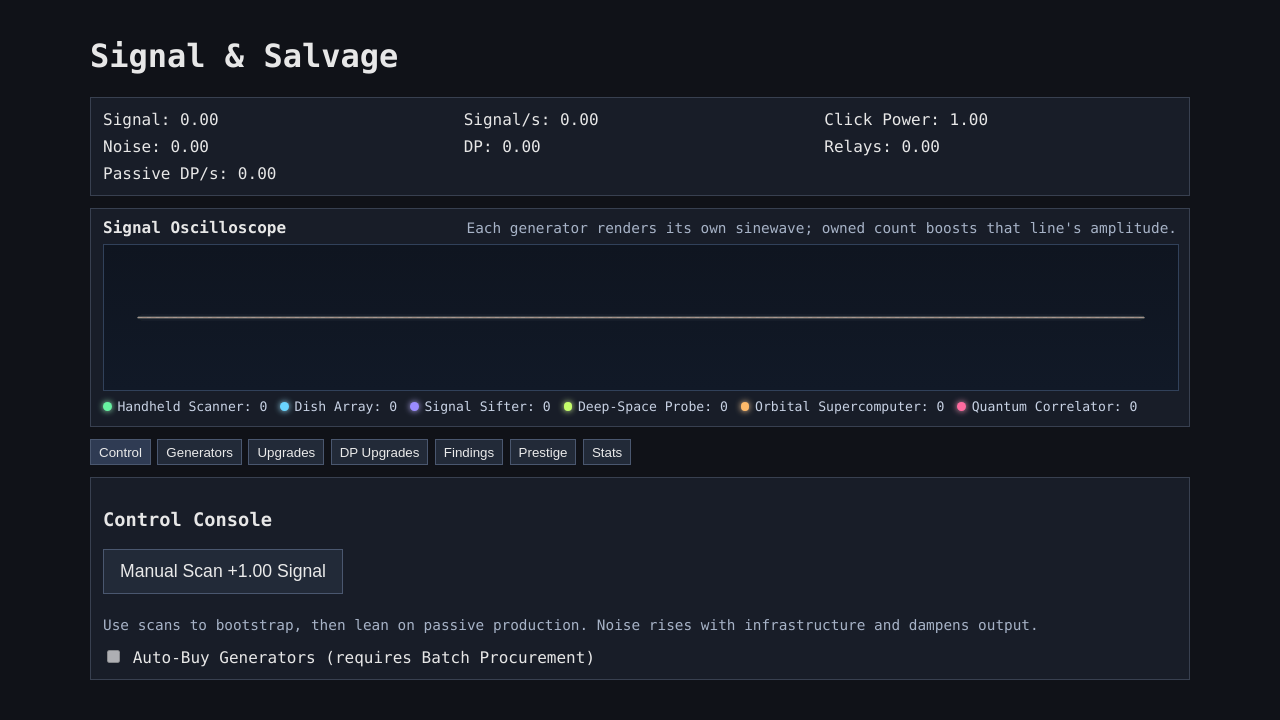
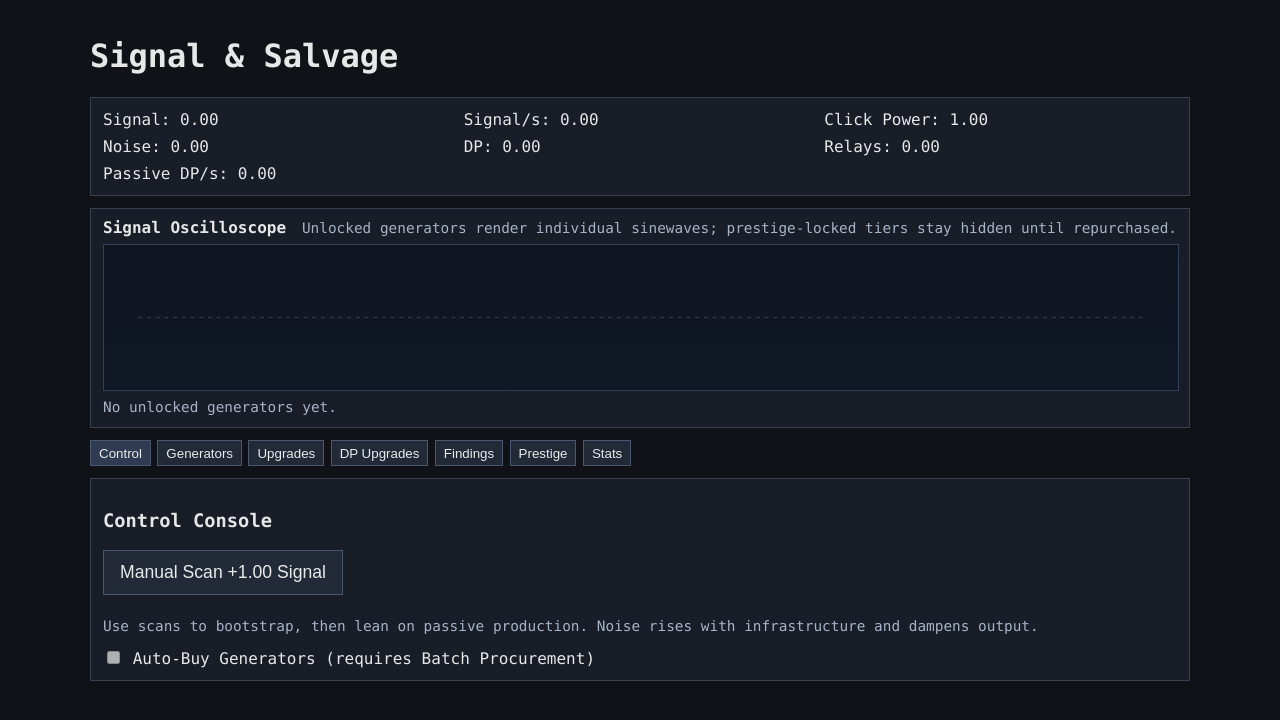
Before and after one commit to jjlyon/web-incremental, a React (Vite) app: page / in a window 1280 px wide. Shown: the top 720 px of the page. Built offline with nearby package versions, Linux system fonts and the light colour scheme.

Commit message:
Hide locked generator wave lines after prestige

```diff
--- a/src/App.tsx
+++ b/src/App.tsx
@@ -273,9 +273,10 @@ function App() {
       color: WAVE_COLORS[index],
       owned: state.generators[generatorId],
       path: path.trim(),
-      hasSignal: state.generators[generatorId] > 0,
+      isUnlocked: state.generators[generatorId] > 0,
     };
   });
+  const visibleGeneratorWaves = generatorWaveData.filter((wave) => wave.isUnlocked);
 
   return (
     <div className="app">
@@ -293,25 +294,25 @@ function App() {
       <div className="panel wave-panel">
         <div className="wave-header">
           <strong>Signal Oscilloscope</strong>
-          <span className="muted">Each generator renders its own sinewave; owned count boosts that line's amplitude.</span>
+          <span className="muted">Unlocked generators render individual sinewaves; prestige-locked tiers stay hidden until repurchased.</span>
         </div>
         <svg viewBox={`0 0 ${WAVE_WIDTH} ${WAVE_HEIGHT}`} className="wave-display" role="img" aria-label="Live generator sinewaves">
           <path d={`M0,${WAVE_HEIGHT / 2} H${WAVE_WIDTH}`} className="wave-baseline" />
-          {generatorWaveData.map((wave) => (
+          {visibleGeneratorWaves.map((wave) => (
             <path
               key={wave.generatorId}
               d={wave.path}
               className="wave-line"
-              style={{ stroke: wave.color, opacity: wave.hasSignal ? 0.95 : 0.22 }}
+              style={{ stroke: wave.color, opacity: 0.95 }}
             />
           ))}
         </svg>
         <div className="wave-legend">
-          {generatorWaveData.map((wave) => (
+          {visibleGeneratorWaves.length > 0 ? visibleGeneratorWaves.map((wave) => (
             <span key={`${wave.generatorId}-legend`} className="wave-legend-item" style={{ '--wave-color': wave.color } as CSSProperties}>
               {wave.generatorName}: {wave.owned}
             </span>
-          ))}
+          )) : <span className="muted">No unlocked generators yet.</span>}
         </div>
       </div>
 
```
